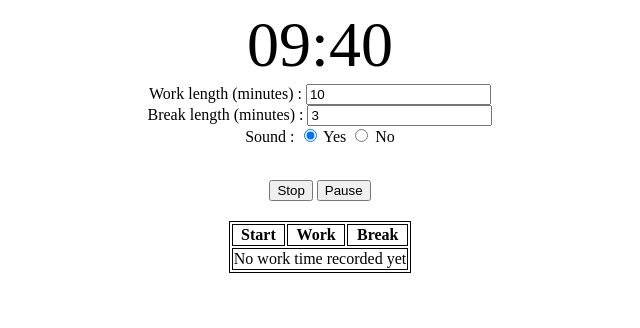
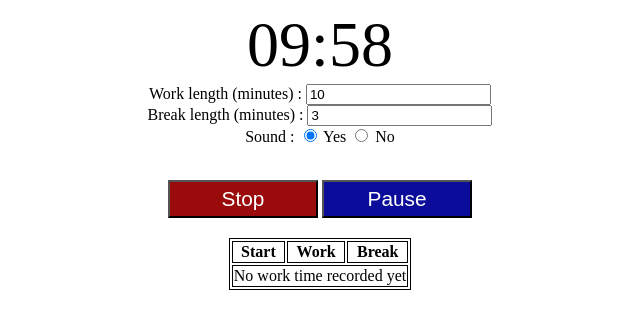
Before and after one commit to aamirza/start-timer, a plain HTML site: page timer.html in a window 1280 px wide. Both pictures are taken after a click on the button "Start". Shown: the whole page, without its empty margins (320-960 px from the left). Drawn offline with Linux system fonts and the light colour scheme.

Commit message:
Added colours to some of the buttons

```diff
--- a/app.js
+++ b/app.js
@@ -1,9 +1,9 @@
 const timer = new Timer();
 
-document.querySelector("#main-button").addEventListener("click", (event) => {
+document.querySelector(".main-button").addEventListener("click", (event) => {
     timer.mainButtonPress(event);
 })
 
-document.querySelector("#second-button").addEventListener("click", (event) => {
+document.querySelector(".second-button").addEventListener("click", (event) => {
     timer.secondButtonPress(event)
 })
--- a/style.css
+++ b/style.css
@@ -16,6 +16,29 @@ table {
     margin-bottom: 2px;
 }
 
+button {
+    font-size: 1.3em;
+    width: 150px;
+    padding: 5px;
+    color: white;
+}
+
+#start-button, #resume-button, #break-button {
+    background-color: rgb(12, 154, 12);
+}
+
+#reset-button {
+    background-color: rgb(128, 128, 128);
+}
+
+#stop-button {
+    background-color: rgb(154, 12, 12);
+}
+
+#pause-button {
+    background-color: rgb(12, 12, 154);
+}
+
 table, td, th, tr {
     border: 1px solid black;
 }
--- a/timer.html
+++ b/timer.html
@@ -24,8 +24,8 @@ I can maybe also let it add a description of what I was working on.
         Sound : <input type="radio" name="sound" value="true" checked> Yes
         <input type="radio" name="sound" value="false"> No <br /><br />
     </form>
-    <button id="main-button">Start</button>
-    <button id="second-button">Reset</button>
+    <button class="main-button" id="start-button">Start</button>
+    <button class="second-button" id="reset-button">Reset</button>
     <audio src="./beep.mp3" preload="auto" controls="none" style="display: none;"></audio>
     <table id="work-table">
         <tr id="header-row">
--- a/timer.js
+++ b/timer.js
@@ -9,8 +9,8 @@ class Timer {
         this.secondsElapsed = 0;
         this.timerBody = document.querySelector("#timer");
         this.formValues = document.querySelector("#work-params");
-        this.mainButton = document.querySelector("#main-button");
-        this.secondButton = document.querySelector("#second-button");
+        this.mainButton = document.querySelector(".main-button");
+        this.secondButton = document.querySelector(".second-button");
         this.workField = document.querySelector("#work");
         this.shortBreakField = document.querySelector("#sbreak")
         this.sound = document.querySelector("audio");
@@ -55,10 +55,12 @@ class Timer {
     }
 
     set mainButtonText(text) {
+        this.mainButton.setAttribute("id", text.toLowerCase()+"-button")
         this.mainButton.textContent = text;
     }
 
     set secondButtonText(text) {
+        this.secondButton.setAttribute("id", text.toLowerCase()+"-button")
         this.secondButton.textContent = text;
     }
 
@@ -82,7 +84,7 @@ class Timer {
         this.secondsElapsed = 0;
         return setInterval(() => {
             if (!this.pause && (this.working || this.onBreak)) {
-                this.secondsElapsed += 10;
+                this.secondsElapsed += 1;
                 timer.timerText = seconds - this.secondsElapsed;
                 this.pageTitle = this.timerBody.innerHTML;
                 if (this.onBreak && this.secondsElapsed >= seconds) {
@@ -175,8 +177,8 @@ class Timer {
             this.secondButtonText = "Reset";
         } else if (command === "pause") {
             this.pause = true;
-            this.secondButtonText = "Unpause";
-        } else if (command === "unpause") {
+            this.secondButtonText = "Resume";
+        } else if (command === "resume") {
             this.pause = false;
             this.secondButtonText = "Pause";
         }
```
